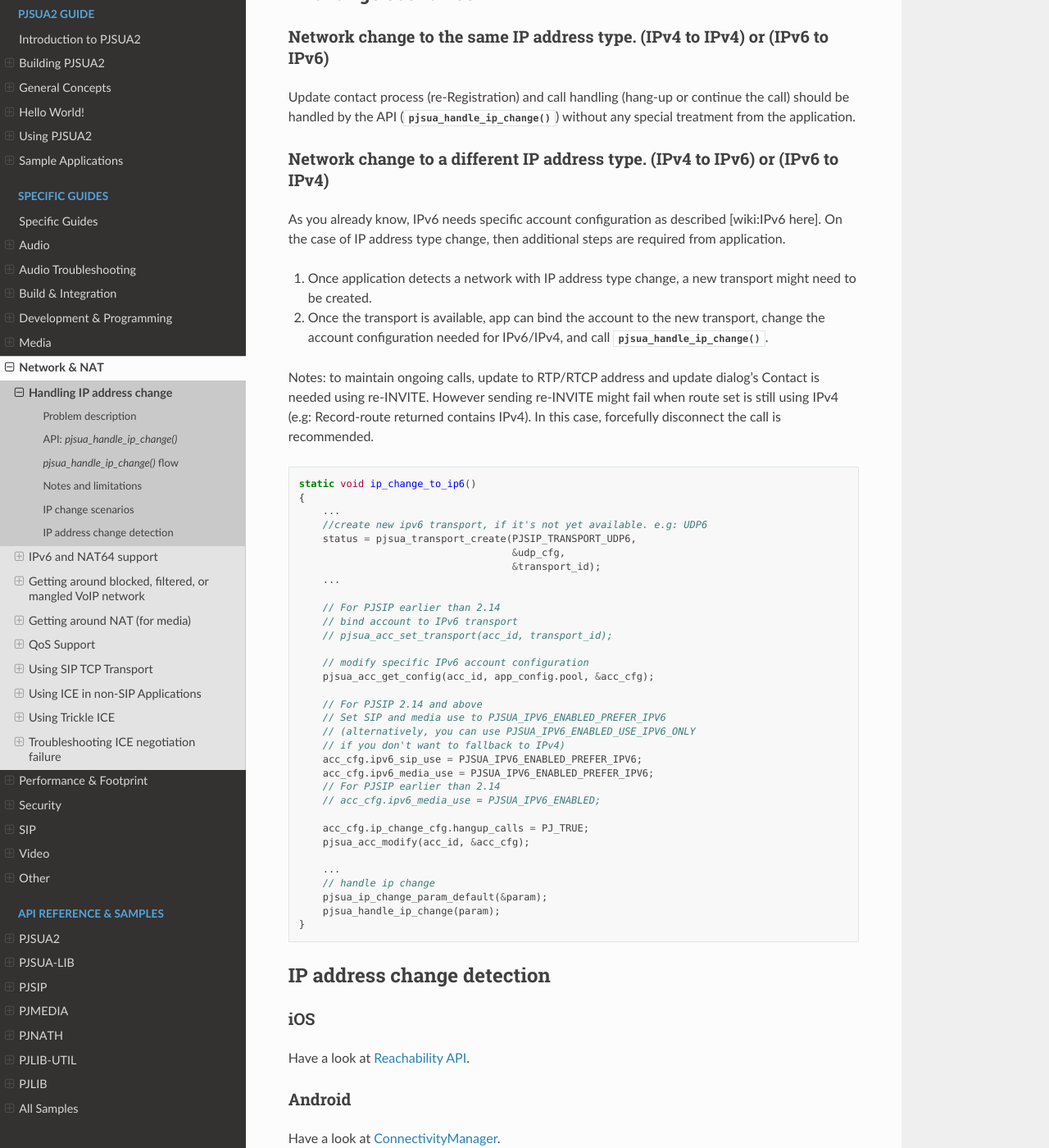
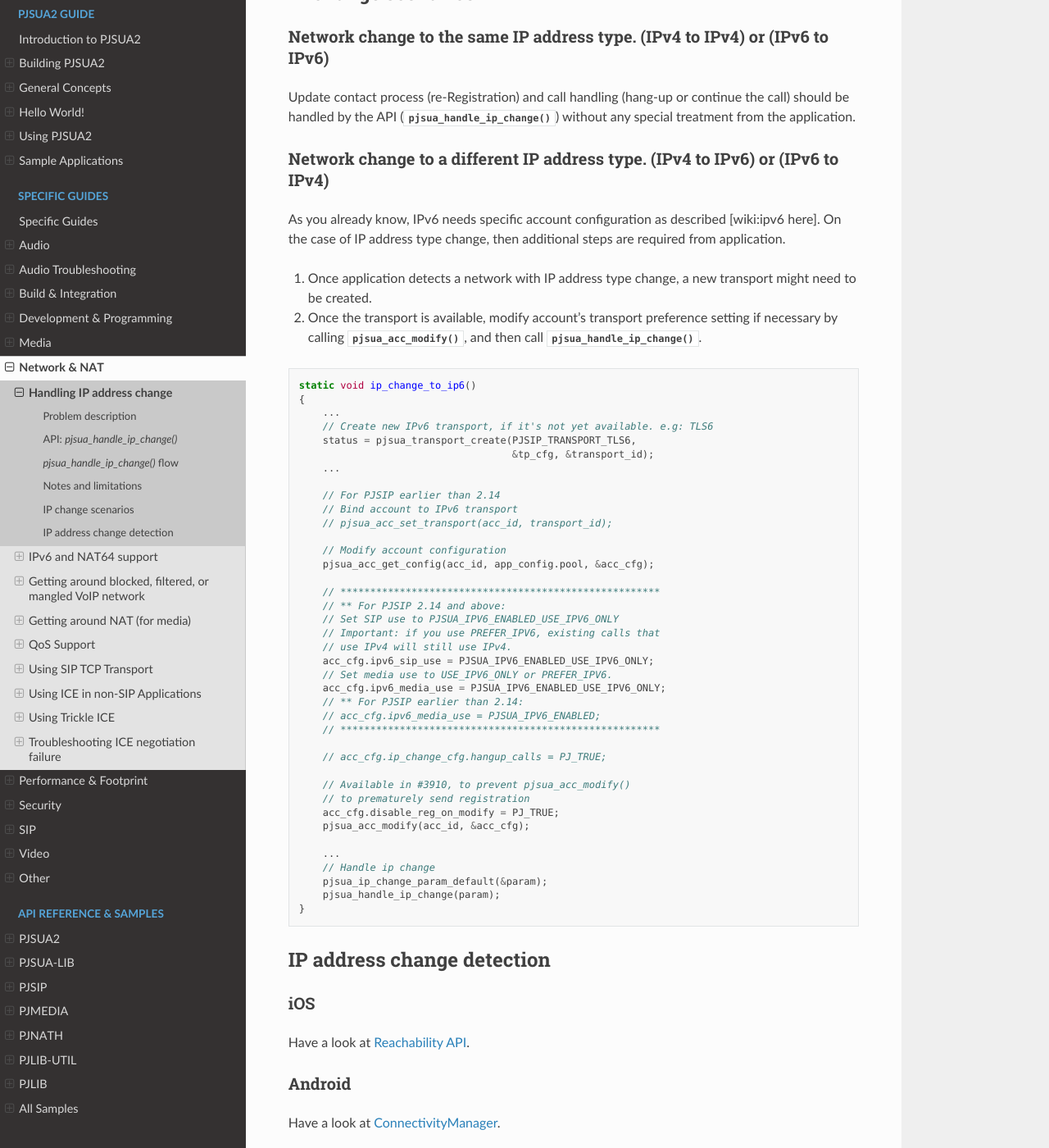
Before and after one commit to pjsip/pjproject_docs, a Sphinx documentation site: the page built from docs/source/specific-guides/network_nat/ip_change.rst, in a window 1280 px wide and 1400 px high, scrolled down 2438 px. Shown: the whole window at 82% size. Built offline with Sphinx 7.4.7 and the Read the Docs theme 2.0.0, drawn with Linux system fonts in a browser that asks for light colours; the version number could not be read and is left out.

Commit message:
Update ip_change.rst - IPv4 <-> IPv6

```diff
--- a/docs/source/specific-guides/network_nat/ip_change.rst
+++ b/docs/source/specific-guides/network_nat/ip_change.rst
@@ -86,48 +86,51 @@
 Network change to a different IP address type. (IPv4 to IPv6) or (IPv6 to IPv4)
 ^^^^^^^^^^^^^^^^^^^^^^^^^^^^^^^^^^^^^^^^^^^^^^^^^^^^^^^^^^^^^^^^^^^^^^^^^^^^^^^^^
 
-As you already know, IPv6 needs specific account configuration as described [wiki:IPv6 here].
+As you already know, IPv6 needs specific account configuration as described [wiki:ipv6 here].
 On the case of IP address type change, then additional steps are required from application.
 
 #. Once application detects a network with IP address type change, a new transport might need to be created.
 
-#. Once the transport is available, app can bind the account to the new transport, change the account configuration needed for IPv6/IPv4, and call :cpp:func:`pjsua_handle_ip_change()`.
-
-Notes: to maintain ongoing calls, update to RTP/RTCP address and update dialog's Contact is needed using re-INVITE. However sending re-INVITE might fail when route set is still using IPv4 (e.g: Record-route returned contains IPv4).
-In this case, forcefully disconnect the call is recommended.
+#. Once the transport is available, modify account's transport preference setting if necessary by calling :cpp:func:`pjsua_acc_modify()`, and then call :cpp:func:`pjsua_handle_ip_change()`.
 
 .. code-block:: c
 
     static void ip_change_to_ip6()
     {
         ...
-        //create new ipv6 transport, if it's not yet available. e.g: UDP6
-        status = pjsua_transport_create(PJSIP_TRANSPORT_UDP6,
-                                        &udp_cfg,
-                                        &transport_id);
+        // Create new IPv6 transport, if it's not yet available. e.g: TLS6
+        status = pjsua_transport_create(PJSIP_TRANSPORT_TLS6,
+                                        &tp_cfg, &transport_id);
         ...
 
         // For PJSIP earlier than 2.14
-        // bind account to IPv6 transport
+        // Bind account to IPv6 transport
         // pjsua_acc_set_transport(acc_id, transport_id);
 
-        // modify specific IPv6 account configuration
+        // Modify account configuration
         pjsua_acc_get_config(acc_id, app_config.pool, &acc_cfg);
 
-        // For PJSIP 2.14 and above
-        // Set SIP and media use to PJSUA_IPV6_ENABLED_PREFER_IPV6
-        // (alternatively, you can use PJSUA_IPV6_ENABLED_USE_IPV6_ONLY
-        // if you don't want to fallback to IPv4)
-        acc_cfg.ipv6_sip_use = PJSUA_IPV6_ENABLED_PREFER_IPV6;
-        acc_cfg.ipv6_media_use = PJSUA_IPV6_ENABLED_PREFER_IPV6;
-        // For PJSIP earlier than 2.14
+        // ******************************************************
+        // ** For PJSIP 2.14 and above:
+        // Set SIP use to PJSUA_IPV6_ENABLED_USE_IPV6_ONLY
+        // Important: if you use PREFER_IPV6, existing calls that
+        // use IPv4 will still use IPv4.
+        acc_cfg.ipv6_sip_use = PJSUA_IPV6_ENABLED_USE_IPV6_ONLY;
+        // Set media use to USE_IPV6_ONLY or PREFER_IPV6.
+        acc_cfg.ipv6_media_use = PJSUA_IPV6_ENABLED_USE_IPV6_ONLY;
+        // ** For PJSIP earlier than 2.14:
         // acc_cfg.ipv6_media_use = PJSUA_IPV6_ENABLED;
+        // ******************************************************
 
-        acc_cfg.ip_change_cfg.hangup_calls = PJ_TRUE;
+        // acc_cfg.ip_change_cfg.hangup_calls = PJ_TRUE;
+
+        // Available in #3910, to prevent pjsua_acc_modify()
+        // to prematurely send registration
+        acc_cfg.disable_reg_on_modify = PJ_TRUE;
         pjsua_acc_modify(acc_id, &acc_cfg);
 
         ...
-        // handle ip change
+        // Handle ip change
         pjsua_ip_change_param_default(&param);
         pjsua_handle_ip_change(param);
     }
```
